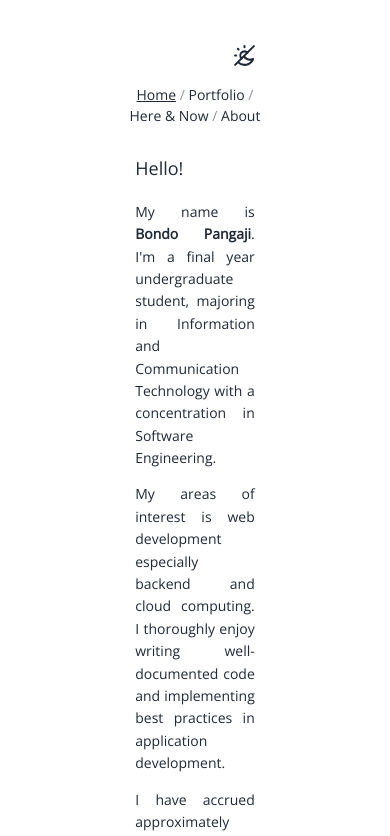
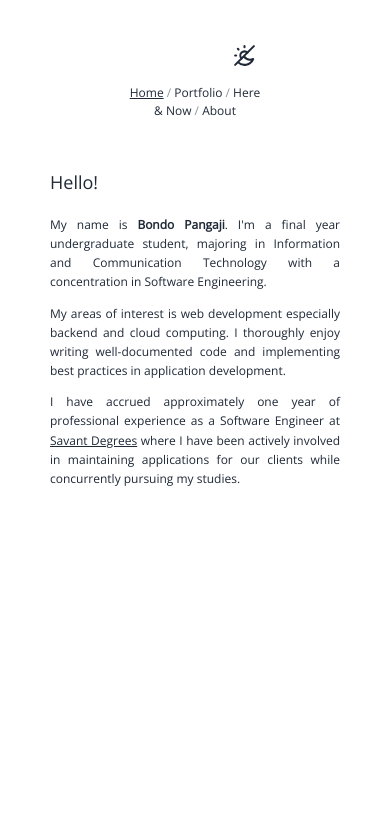
Before and after one commit to bondopangaji/bondopangaji.github.io, a Vue app: page / in a window 390 px wide. Shown: the top 836 px of the page. Built offline with nearby package versions, Linux system fonts and the light colour scheme.

Commit message:
feat: add responsiveness

```diff
--- a/src/App.vue
+++ b/src/App.vue
@@ -84,7 +84,6 @@ nav a {
 /* Left and right section */
 .section-float.section-side {
   width: 27.5%;
-  /* border: solid 1px red; */
 }
 
 /* Middle section */
@@ -99,13 +98,14 @@ nav a {
   clear: both;
 }
 
+/* Currently not used, might use later in the future */
 /* Responsive layout - makes the three sections stack on top of each other instead of next to each other */
-@media screen and (max-width: 600px) {
+/* @media screen and (max-width: 600px) {
   .section-float .section-side,
   .section-float .section-middle {
     width: 100%;
   }
-}
+} */
 
 .app-container {
   display: flex;
@@ -134,4 +134,44 @@ footer {
   border-color: transparent;
   cursor: pointer;
 }
+
+@media screen and (max-width: 35.5em) {
+  .section-float.section-side {
+    width: 0%;
+  }
+
+  .section-float.section-middle {
+    width: 100%;
+  }
+}
+
+@media screen and (min-width: 35.5em) and (max-width: 48em) {
+  .section-float.section-side {
+    width: 7.5%;
+  }
+
+  .section-float.section-middle {
+    width: 85%;
+  }
+}
+
+@media screen and (min-width: 48em) and (max-width: 64em) {
+  .section-float.section-side {
+    width: 15%;
+  }
+
+  .section-float.section-middle {
+    width: 70%;
+  }
+}
+
+@media screen and (min-width: 80em) {
+  .section-float.section-side {
+    width: 27.5%;
+  }
+
+  .section-float.section-middle {
+    width: 45%;
+  }
+}
 </style>
--- a/src/assets/base.css
+++ b/src/assets/base.css
@@ -39,3 +39,9 @@ body {
   -webkit-font-smoothing: antialiased;
   -moz-osx-font-smoothing: grayscale;
 }
+
+@media screen and (max-width: 35.5em) {
+  body {
+    font-size: 12px;
+  }
+}
--- a/src/assets/main.css
+++ b/src/assets/main.css
@@ -1,7 +1,7 @@
 @import './base.css';
 
 #app {
-  max-width: 1280px;
+  max-width: 1920px;
   margin: 0 auto;
   padding: 2.5rem;
   font-weight: normal;
```
